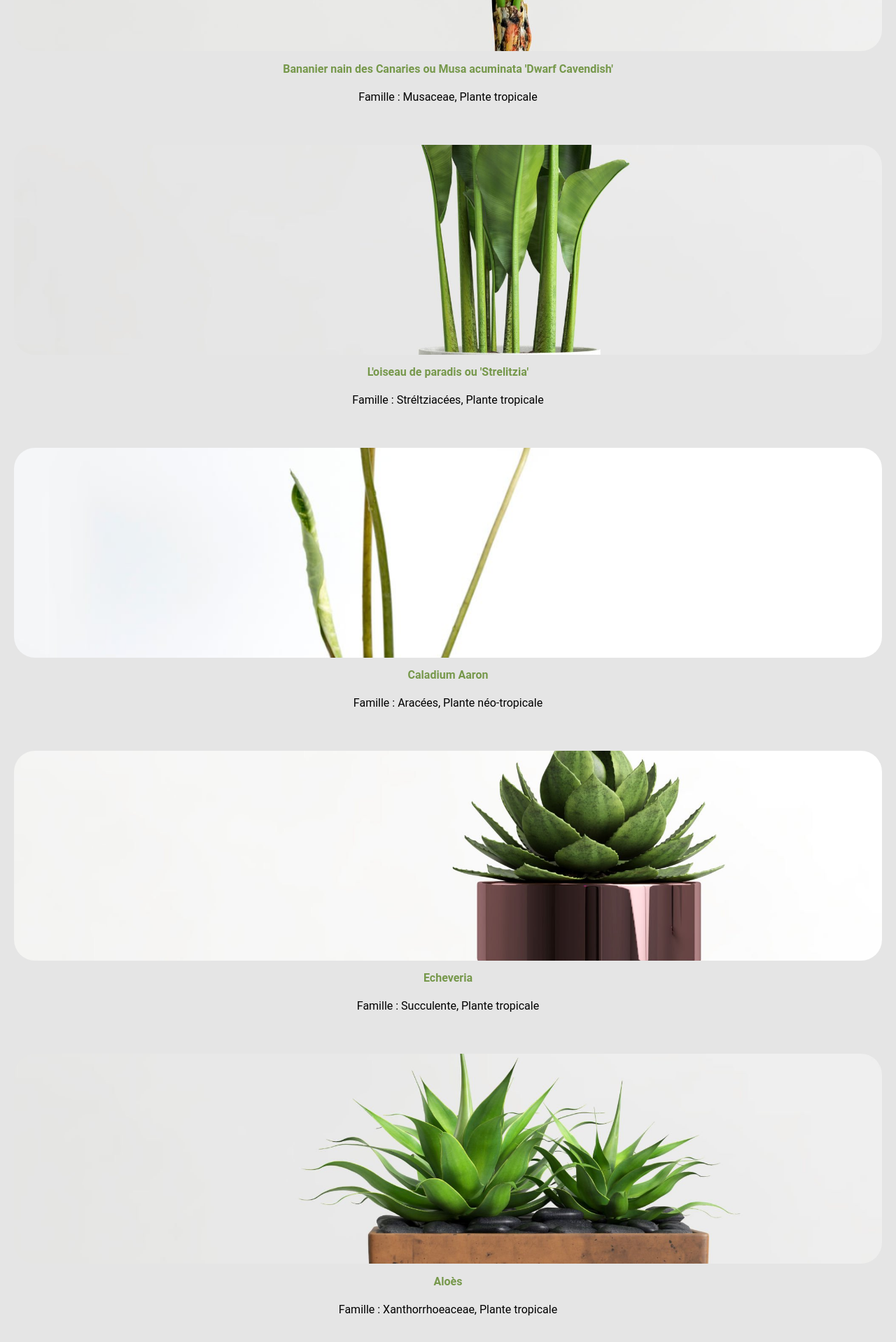
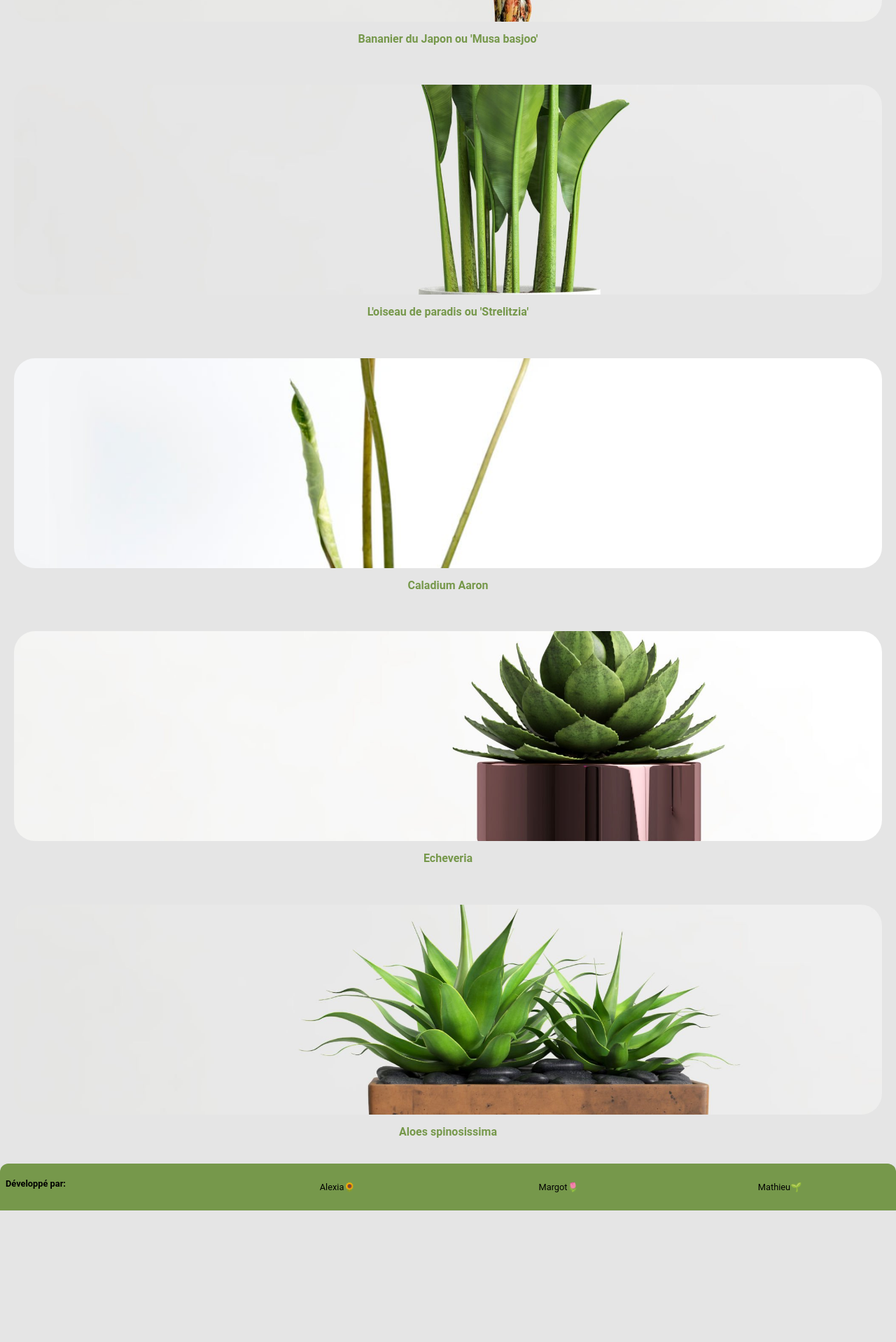
Before and after one commit to margotmas/plant-shop, a React (Vite) app: page / in a window 1280 px wide. Shown: the part 780-2698 px from the top of the page at 70% size. After the commit the page ends 2510 px from the top, so only its background shows below. Built offline with nearby package versions, Linux system fonts and the light colour scheme.

Commit message:
work on cards

```diff
--- a/src/App.jsx
+++ b/src/App.jsx
@@ -40,10 +40,7 @@ function App() {
           title={plant.name}
           image={plant.img}
         />
-      ))}
-
-
-
+        ))}
 
       </div>
       <section className="BackgroundColorFooter">
--- a/src/components/Cards.jsx
+++ b/src/components/Cards.jsx
@@ -1,18 +1,21 @@
 import PropTypes from "prop-types"
-// import plantsToSell from "../data/plantsToSell"
 import style from "../styles/Cards.module.css"
-// import CardButton from "./CardButton"
+import { useState } from "react";
 
 function Cards({ description, title, image }) {
+  const [displayText, setDisplayText] = useState(false);
 
+  const toggleTextDisplay = () => {
+    setDisplayText(!displayText)
+  }
 // const {addItemToCart} = useContext(PanierContext)
 
   return (
-    <div className={style.card}>
+    <div className={style.card} onClick={toggleTextDisplay}>
       <img src={image} alt={title} className={style.cardImg} />
       <div className={style.cardContent}>
         <h2 className={style.cardTitle}>{title}</h2>
-        <p className={style.cardDescription}>{description}</p>
+        {displayText && <p className={style.cardDescription}>{description}</p>}
       </div>
     </div>
   );
--- a/src/data/plantsToSell.js
+++ b/src/data/plantsToSell.js
@@ -1,32 +1,32 @@
 const plantsToSell = [
     {
-        name: "Livistona rotundifolia Strelitzia XL 'Nicolai'",
-        desc: "Famille : Stréltziacées, Plante tropicale",
+        name: "Dracaena Fragans",
+        desc: "Dracaena fragrans, le dragonnier parfumé ou dragonnier d'Afrique tropicale, communément appelé simplement dragonnier, est une espèce de plantes de la famille des Liliacées selon la classification classique ou des Asparagaceae selon la classification phylogénétique, originaire d'Afrique tropicale.",
         img: '/bananier.jpg',
     },
     {
-        name: "Bananier nain des Canaries ou Musa acuminata 'Dwarf Cavendish'",
-        desc: "Famille : Musaceae, Plante tropicale",
+        name: "Bananier du Japon ou 'Musa basjoo'",
+        desc: "Le plus célèbre des bananiers d'ornement, en raison de son excellente résistance à nos hivers froids et humides. Il est apprécié pour sa croissance extrêmement rapide et son aspect fortement exotique. Cette espèce arborescente développe un faux-tronc couronné de plantureuses feuilles d'un vert vif, le plus souvent rabattus par le gel. En été, selon le climat, pourront apparaître de grosses inflorescences de couleur jaune pâle, protégées par une bractée brune, en forme de feuille. La floraison sera suivie par la formation d'un régime de bananes fibreuses, non comestibles.",
         img: '/bananierEst.jpg',
     },
     {
         name: "L'oiseau de paradis ou 'Strelitzia'",
-        desc: "Famille : Stréltziacées, Plante tropicale",
+        desc: "Le Strelitzia reginae est une plante vivace plantureuse aux accents tropicaux qui mérite amplement son nom d'oiseau de paradis: ses grandes fleurs, mimant une tête d'oiseau exotique aux plumes ébouriffées d'un orange clair et vif et munie d'un long bec pourpre-violacé émergent d'une touffe érigée de grandes feuilles évoquant celles des bananiers, d'un vert grisâtre, atteignant la taille d'un arbuste. La floraison principale a lieu au printemps et en été. Cette plante gélive sera cultivée en pleine terre dans les zones les plus douces de notre pays. Mais tous les jardiniers pourront l'admirer dans un grand pot que l'on disposera sur la terrasse durant toute la belle saison: sa culture ne présente pas de difficulté en sol fertile et frais l'été, plus sec l'hiver.",
         img: '/bananierSud.jpg',
     },
     {
         name: "Caladium Aaron",
-        desc: "Famille : Aracées, Plante néo-tropicale",
+        desc: "Une très jolie plante à feuillage, qui développe des feuilles en forme de cœur blanc nacré bordées de vert foncé, vraiment lumineuses. Extrêmement décorative mais également très frileuse, cette plante de croissance rapide se cultive au jardin en annuelle, ou bien dans un pot à l'intérieur, dans la véranda. Vous planterez les tubercules au printemps, dans un terreau riche, bien drainé, restant frais, et à une exposition mi-ombragée. L'hiver, ils peuvent être stockés en cave, au sec.",
         img: '/caladium.jpg',
     },
     {
         name: "Echeveria",
-        desc: "Famille : Succulente, Plante tropicale",
+        desc: "L'Echeveria est un genre de plante succulente sud-américaine qui possède quelque 150 espèces. Toutes présentent des feuilles renflées, contenant des réserves d'eau nécessaires à leur survie dans des environnements arides. Souvent comparées à des artichauts, ces plantes grasses partagent avec ce légume des proportions assez limitées: de 10 à 40cm de diamètre.",
         img: '/plantegrasse.jpg',
     },
     {
-        name: "Aloès",
-        desc: "Famille : Xanthorrhoeaceae, Plante tropicale",
+        name: "Aloes spinosissima",
+        desc: "Un aloès de taille moyenne, mi-vivace  mi-arborescent, formant des touffes de rosettes composées de  longues feuilles d'un vert glauque, dentées mais très peu piquantes. Il fleurit en fin d'hiver, sous forme d'un épi unique de longues fleurs tubulaires rouge corail. Il s'agit d'un hybride entre l'Aloe arborescens et A. humilis, bien adapté au climat méditerranéen. Rustique jusqu'à -7°C.",
         img: '/succulente.jpg',
     },
 
```
Also changed, not shown: src/components/CardsClick.jsx (deleted, +0 -10 lines), src/styles/CardsClick.module.css (deleted).
